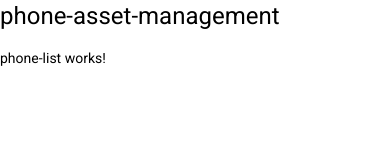
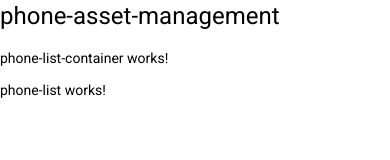
Before and after one commit to DorelBarbu/phone-asset-management, an Angular app: page / in a window 390 px wide. Shown: the top 160 px of the page. Built offline with nearby package versions, Linux system fonts and the light colour scheme.

Commit message:
Add phone-list-container

```diff
--- a/src/app/app.component.html
+++ b/src/app/app.component.html
@@ -1,2 +1,2 @@
 <h1>phone-asset-management</h1>
-<app-phone-list [phones]="phones"></app-phone-list>
+<app-phone-list-container></app-phone-list-container>
--- /dev/null
+++ b/src/app/phone-list-container/phone-list-container/phone-list-container.component.html
@@ -0,0 +1,2 @@
+<p>phone-list-container works!</p>
+<app-phone-list></app-phone-list>
--- /dev/null
+++ b/src/app/phone-list-container/phone-list-container/phone-list-container.component.ts
@@ -0,0 +1,15 @@
+import { Component, OnInit } from '@angular/core';
+
+@Component({
+  selector: 'app-phone-list-container',
+  templateUrl: './phone-list-container.component.html',
+  styleUrls: ['./phone-list-container.component.css']
+})
+export class PhoneListContainerComponent implements OnInit {
+
+  constructor() { }
+
+  ngOnInit(): void {
+  }
+
+}
--- a/src/app/phone-list/phone-list.component.ts
+++ b/src/app/phone-list/phone-list.component.ts
@@ -5,7 +5,7 @@ import Phone from '../../types/phone';
 @Component({
   selector: 'app-phone-list',
   templateUrl: './phone-list.component.html',
-  styleUrls: ['./phone-list.component.css']
+  styleUrls: ['./phone-list.component.css'],
 })
 export class PhoneListComponent implements OnInit {
 
```
Also changed, not shown: src/app/app.module.ts (+6 -10 lines), src/app/phone-list-container/phone-list-container.module.ts (added, +20 -0 lines), src/app/phone-list-container/phone-list-container/phone-list-container.component.css (added), src/app/phone-list/phone-list.component.html (line endings or trailing spaces), 1 other file (tests, documents, lock files or other folders).
